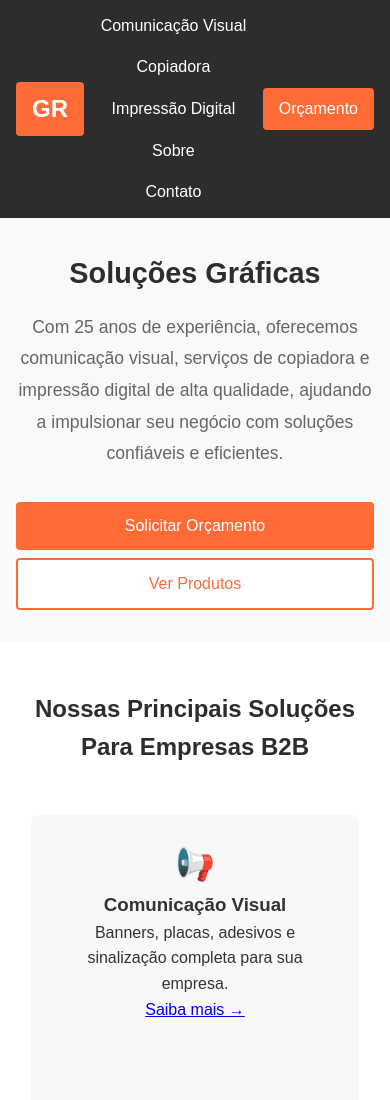
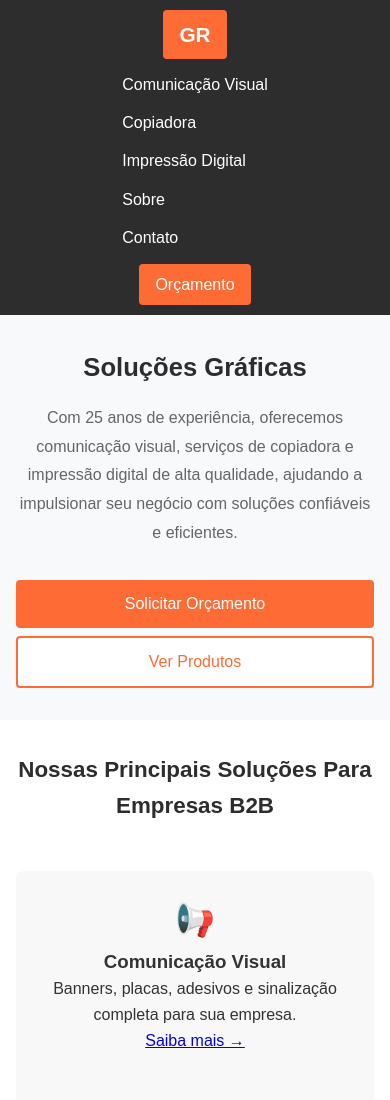
Before and after one commit to Gu1lz/Projeto-WEB-MOBILE, a plain HTML site: page index.html in a window 390 px wide. Shown: the top 1100 px of the page. Drawn offline with Linux system fonts and the light colour scheme.

Commit message:
Update style.css

```diff
--- a/style.css
+++ b/style.css
@@ -1,6 +1,3 @@
-/* =====================
-   ESTILO BÁSICO
-===================== */
 body, h1, h2, h3, h4, h5, h6, p, ul, li, a, img, div, section, header, footer, nav {
     margin: 0;
     padding: 0;
@@ -15,7 +12,6 @@ body {
     overflow-x: hidden;
 }
 
-/* Header */
 header {
     background: #2d2d2d;
     color: white;
@@ -69,7 +65,6 @@ nav {
     background: #e55a2b;
 }
 
-/* Destaque / Hero */
 .destaque {
     background: #f8f9fa;
     padding: 4rem 1rem;
@@ -131,7 +126,6 @@ nav {
     color: #fff;
 }
 
-/* Serviços */
 .servicos {
     padding: 4rem 1rem;
     background: #fff;
@@ -156,7 +150,7 @@ nav {
     padding: 1.5rem;
     border-radius: 8px;
     text-align: center;
-    flex: 1 1 250px; /* flex-grow, flex-shrink, flex-basis */
+    flex: 1 1 250px;
     max-width: 280px;
     transition: transform 0.3s;
 }
@@ -170,7 +164,6 @@ nav {
     margin-bottom: 1rem;
 }
 
-/* Produtos */
 .produtos {
     padding: 4rem 1rem;
     background: #f0f0f0;
@@ -205,7 +198,7 @@ nav {
 
 .imagem-produto {
     width: 100%;
-    height: 120px; /* altura do card */
+    height: 120px;
     overflow: hidden;
     border-radius: 8px;
     margin-bottom: 1rem;
@@ -214,7 +207,7 @@ nav {
 .imagem-produto img {
     width: 100%;
     height: 100%;
-    object-fit: cover; /* mantém proporção, corta excesso */
+    object-fit: cover;
     display: block;
 }
 
@@ -223,7 +216,6 @@ nav {
     font-weight: bold;
 }
 
-/* Sobre nós */
 .sobre-nos {
     padding: 4rem 1rem;
 }
@@ -249,7 +241,6 @@ nav {
     border-radius: 8px;
 }
 
-/* Footer */
 footer {
     background: #2d2d2d;
     color: #fff;
@@ -294,26 +285,61 @@ footer {
     margin-top: 2rem;
 }
 
-/* Responsividade */
+@media (max-width: 1024px) {
+    nav {
+        padding: 0.6rem 1rem;
+    }
+
+    .logo {
+        font-size: 1.3rem;
+    }
+
+    .menu-navegacao {
+        gap: 1.5rem;
+    }
+
+    .conteudo-destaque h2 {
+        font-size: 2.2rem;
+    }
+
+    .cartao-servico, .cartao-produto {
+        max-width: 220px;
+        flex: 1 1 200px;
+    }
+
+    .conteudo-sobre {
+        gap: 2rem;
+    }
+}
+
 @media (max-width: 768px) {
+    nav {
+        flex-direction: column;
+        align-items: center;
+        gap: 0.8rem;
+    }
+
     .menu-navegacao {
         flex-direction: column;
-        gap: 1rem;
-        align-items: center;
+        gap: 0.8rem;
     }
 
     .conteudo-destaque h2 {
         font-size: 2rem;
     }
 
-    .grade-servicos, .conteudo-sobre, .conteudo-rodape, .grade-produtos {
+    .botoes-destaque {
+        flex-direction: column;
+        gap: 0.5rem;
+    }
+
+    .grade-servicos, .grade-produtos, .conteudo-sobre, .conteudo-rodape {
         flex-direction: column;
         align-items: center;
     }
 
-    .botoes-destaque {
-        flex-direction: column;
-        gap: 0.5rem;
+    .cartao-servico, .cartao-produto {
+        max-width: 260px;
     }
 }
 
@@ -323,14 +349,35 @@ footer {
     }
 
     .conteudo-destaque h2 {
-        font-size: 1.8rem;
+        font-size: 1.6rem;
+    }
+
+    .conteudo-destaque p {
+        font-size: 1rem;
     }
 
     .titulo-secao {
-        font-size: 1.5rem;
+        font-size: 1.4rem;
     }
 
     .servicos, .produtos, .sobre-nos {
-        padding: 3rem 1rem;
+        padding: 2rem 1rem;
+    }
+
+    .cartao-servico, .cartao-produto {
+        max-width: 100%;
+    }
+
+    .conteudo-sobre p {
+        font-size: 0.95rem;
+    }
+
+    .imagem-sobre {
+        height: 220px;
+    }
+
+    .botao-primario, .botao-secundario {
+        width: 100%;
+        padding: 0.7rem 0;
     }
 }
```
